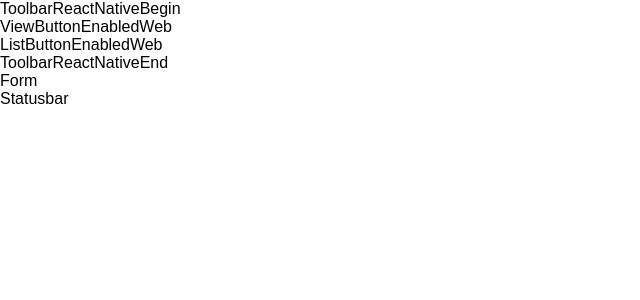
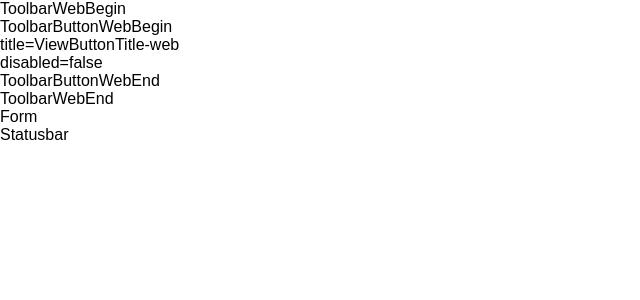
Before and after one commit to capcross/jr-cross-lab, a React (Create React App) app: page / in a window 1280 px wide. Shown: the top 300 px of the page, without its empty margins (0-640 px from the left). Built offline with nearby package versions, Linux system fonts and the light colour scheme.

Commit message:
feat: jrwidgets.toolbarButton

```diff
--- a/src/App.js
+++ b/src/App.js
@@ -1,8 +1,8 @@
 import React from 'react';
 
 import JRBoard from './jepria/board/JRBoard';
-//import jrwidgets from './jepria/platform/web/jrwidgets';
-import jrwidgets from './jepria/platform/rn/jrwidgets';
+import jrwidgets from './jepria/platform/web/jrwidgets';
+//import jrwidgets from './jepria/platform/rn/jrwidgets';
 import Toolbar from './jepria/toolbar/Toolbar';
 import ViewButton from './jepria/toolbar/buttons/ViewButton';
 import ListButton from './jepria/toolbar/buttons/ListButton';
@@ -10,22 +10,21 @@ import Form from './jepria/form/Form';
 import Statusbar from './jepria/statusbar/Statusbar';
 
 const App = () => {
-  let impl = jrwidgets.toolbar;
-  console.log('App: impl = ' + impl);
   return (
     <JRBoard widgets={jrwidgets} render={(workstate, actions) => (
       <React.Fragment>
-        <Toolbar impl={impl} renderButtons = { () => {
-          console.log('App_1: impl = ' + impl);
+
+        <Toolbar impl={jrwidgets.toolbar} renderButtons = { () => {
           return (
             <React.Fragment>
-              <ViewButton widget={jrwidgets.toolbarButton} workstate={workstate} onClick={actions.view}/>
-              <ListButton workstate={workstate} onClick={actions.list}/>
+              <ViewButton title="ViewButtonTitle" impl={jrwidgets.toolbarButton} workstate={workstate} onClick={actions.view}/>
+              {/* <ListButton workstate={workstate} onClick={actions.list}/> */}
             </React.Fragment>
           )
-      }
-        }/>
+        }}/>
+
         <Form workstate={workstate}/>
+
         <Statusbar workstate={workstate}/>
       </React.Fragment>
     )}/>
--- a/src/jepria/platform/rn/jrwidgets.js
+++ b/src/jepria/platform/rn/jrwidgets.js
@@ -10,20 +10,11 @@ export default {
   ,
   toolbarButton: props =>
     <React.Fragment>
-      <div>ToolbarReactNativeBegin</div>
-        {props.renderButtons()}
-      <div>ToolbarReactNativeEnd</div>
+      <div>ToolbarButtonReactNativeBegin</div>
+      <div>title={props.title}-rn</div>
+      <div>disabled={JSON.stringify(props.disabled)}</div>
+      <div>ToolbarButtonReactNativeEnd</div>
     </React.Fragment>
+
   ,
 }
-// const toolbar = function (props) {
-//   return (
-//     <React.Fragment>
-//       <div>ToolbarWebBegin</div>
-//         {props.renderButtons()}
-//       <div>ToolbarWebEnd</div>
-//     </React.Fragment>
-//   );
-// };
-
-//export {toolbar};
--- a/src/jepria/platform/web/jrwidgets.js
+++ b/src/jepria/platform/web/jrwidgets.js
@@ -10,20 +10,10 @@ export default {
   ,
   toolbarButton: props =>
     <React.Fragment>
-      <div>ToolbarWebBegin</div>
-        {props.renderButtons()}
-      <div>ToolbarWebEnd</div>
+      <div>ToolbarButtonWebBegin</div>
+      <div>title={props.title}-web</div>
+      <div>disabled={JSON.stringify(props.disabled)}</div>
+      <div>ToolbarButtonWebEnd</div>
     </React.Fragment>
   ,
 }
-// const toolbar = function (props) {
-//   return (
-//     <React.Fragment>
-//       <div>ToolbarWebBegin</div>
-//         {props.renderButtons()}
-//       <div>ToolbarWebEnd</div>
-//     </React.Fragment>
-//   );
-// };
-
-//export {toolbar};
--- a/src/jepria/toolbar/Toolbar.js
+++ b/src/jepria/toolbar/Toolbar.js
@@ -1,5 +1,3 @@
-//import React from 'react';
-
 export default function (props) {
   return (
     props.impl({renderButtons: props.renderButtons})
--- a/src/jepria/toolbar/buttons/ListButton.js
+++ b/src/jepria/toolbar/buttons/ListButton.js
@@ -3,8 +3,6 @@ import {Workstate} from '../../board/state/workstate';
 
 const  ListButton = props => {
   const workstate = props.workstate;
-  console.log('ListButton: workstate = ' + workstate);
-
   const isDisabled = !(workstate === Workstate.EDIT || workstate === Workstate.SELECTED);
 
   return (
--- a/src/jepria/toolbar/buttons/ViewButton.js
+++ b/src/jepria/toolbar/buttons/ViewButton.js
@@ -1,15 +1,8 @@
-import React from 'react';
 import {Workstate} from '../../board/state/workstate';
 
-const  ViewButton = props => {
-  const workstate = props.workstate;
-  console.log('ViewButton: workstate = ' + workstate);
-
-  const isDisabled = !(workstate === Workstate.EDIT || workstate === Workstate.SELECTED);
-
-  return (
-      isDisabled ? <div>ViewButtonDisabledWeb</div> : <div>ViewButtonEnabledWeb</div>
-  )
+export default function (props) {
+  return props.impl({
+    title: props.title,
+    disabled: !(props.workstate === Workstate.EDIT || props.workstate === Workstate.SELECTED)
+  })
 };
-
-export default ViewButton;
```
